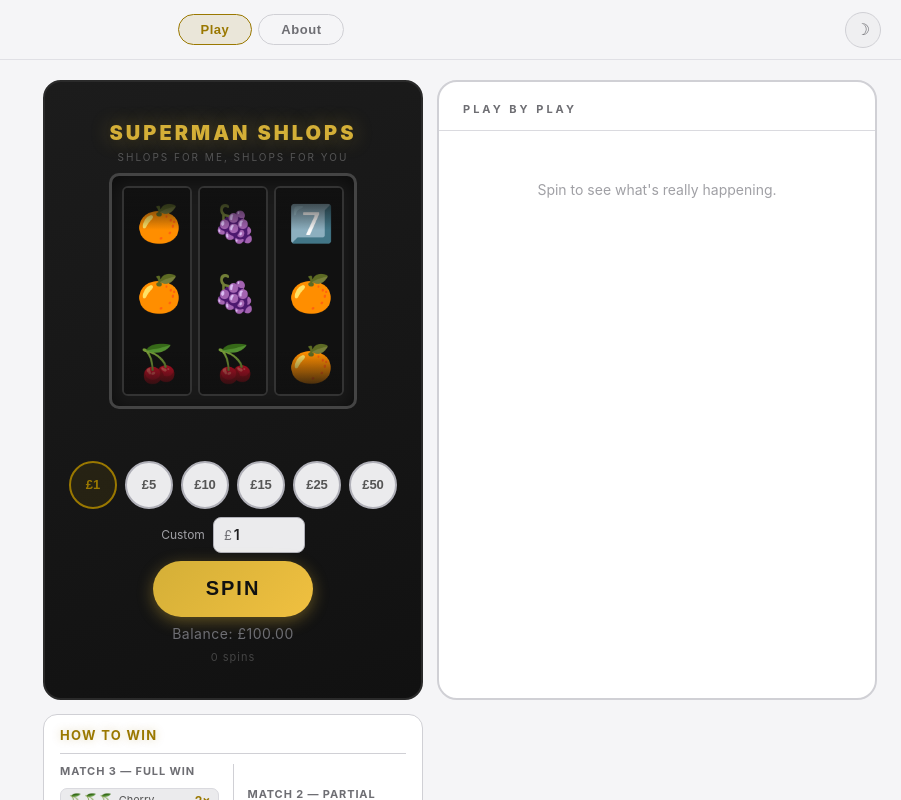
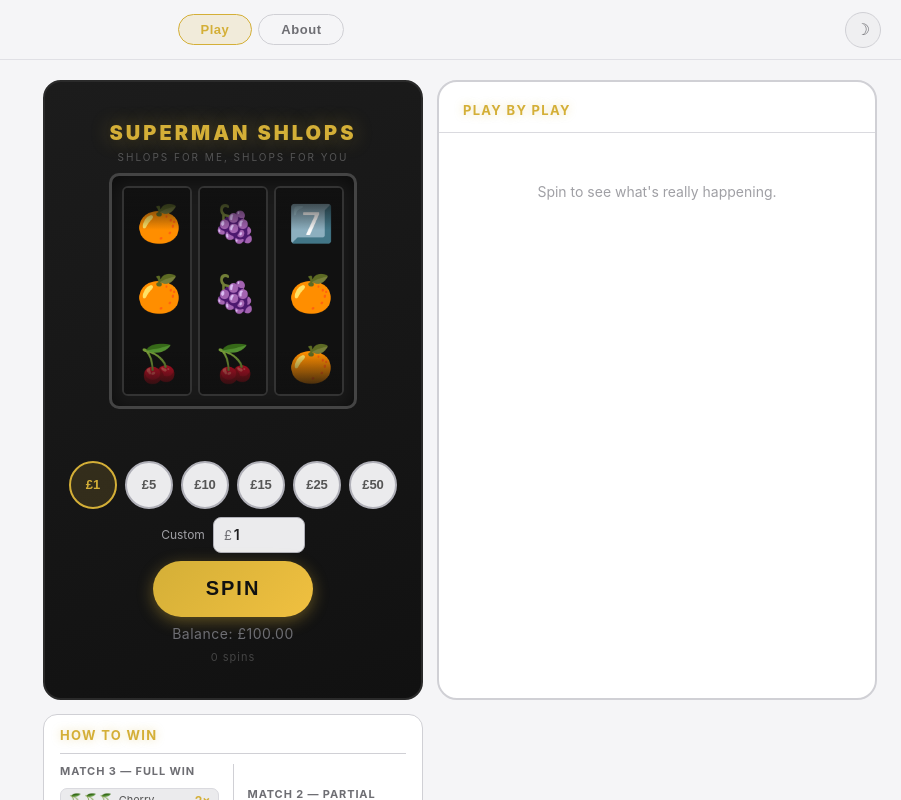
Before and after one commit to danbennett239/House-Always-Loses, a React (Vite) app: page / in a window 1280 px wide. Shown: the top 800 px of the page, without its empty margins (379-1280 px from the left). Built offline with nearby package versions, Linux system fonts and the light colour scheme.

Commit message:
Update the play by play header

```diff
--- a/src/components/PlayByPlay/PlayByPlay.css
+++ b/src/components/PlayByPlay/PlayByPlay.css
@@ -12,11 +12,12 @@
 }
 
 .pbp-title {
-  font-size: 11px;
+  font-size: 13px;
   font-weight: 700;
-  letter-spacing: 3px;
+  letter-spacing: 0.1em;
   text-transform: uppercase;
-  color: var(--text-secondary);
+  color: var(--gold);
+  text-shadow: 0 0 10px var(--gold-glow);
   margin: 0;
   padding: 20px 24px 14px;
   border-bottom: 1px solid var(--border-card);
--- a/src/index.css
+++ b/src/index.css
@@ -19,7 +19,7 @@
   --text-muted:       #555;
   --text-label:       #aaa;
   --text-dim:         #444;
-  --gold:             #d4af37;
+  --gold:             #ffc200;
   --gold-glow:        rgba(212, 175, 55, 0.4);
   --gold-bg:          rgba(212, 175, 55, 0.15);
   --gold-bg-subtle:   rgba(212, 175, 55, 0.05);
@@ -47,11 +47,11 @@
   --text-muted:       #a0a0a5;
   --text-label:       #555;
   --text-dim:         #999;
-  --gold:             #9a7800;
-  --gold-glow:        rgba(154, 120, 0, 0.3);
-  --gold-bg:          rgba(154, 120, 0, 0.12);
-  --gold-bg-subtle:   rgba(154, 120, 0, 0.04);
-  --red:              #c0392b;
+  --gold:             #d4af37;
+  --gold-glow:        rgba(212, 175, 55, 0.4);
+  --gold-bg:          rgba(212, 175, 55, 0.15);
+  --gold-bg-subtle:   rgba(212, 175, 55, 0.05);
+  --red:              #d32f1e;
   --green:            #27ae60;
   --glass-bg:         rgba(0, 0, 0, 0.025);
   --glass-border:     rgba(0, 0, 0, 0.08);
```
